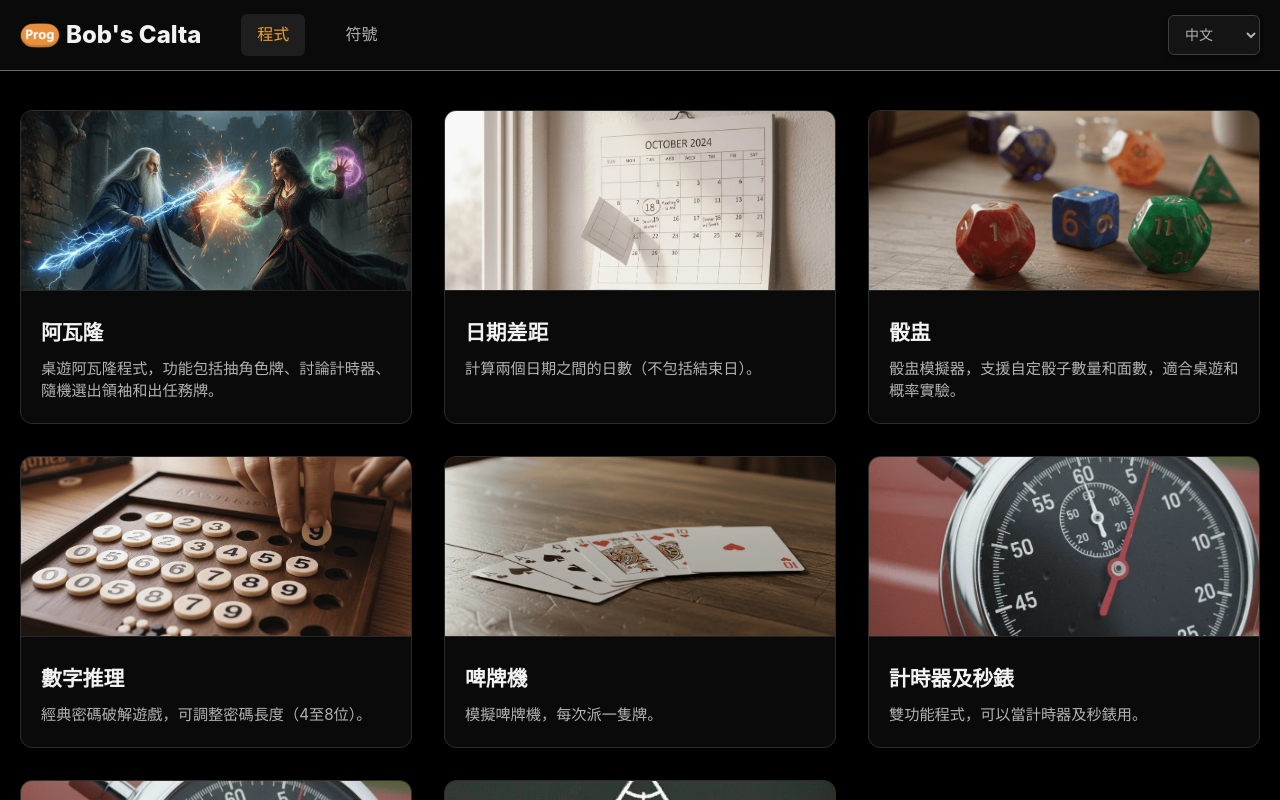
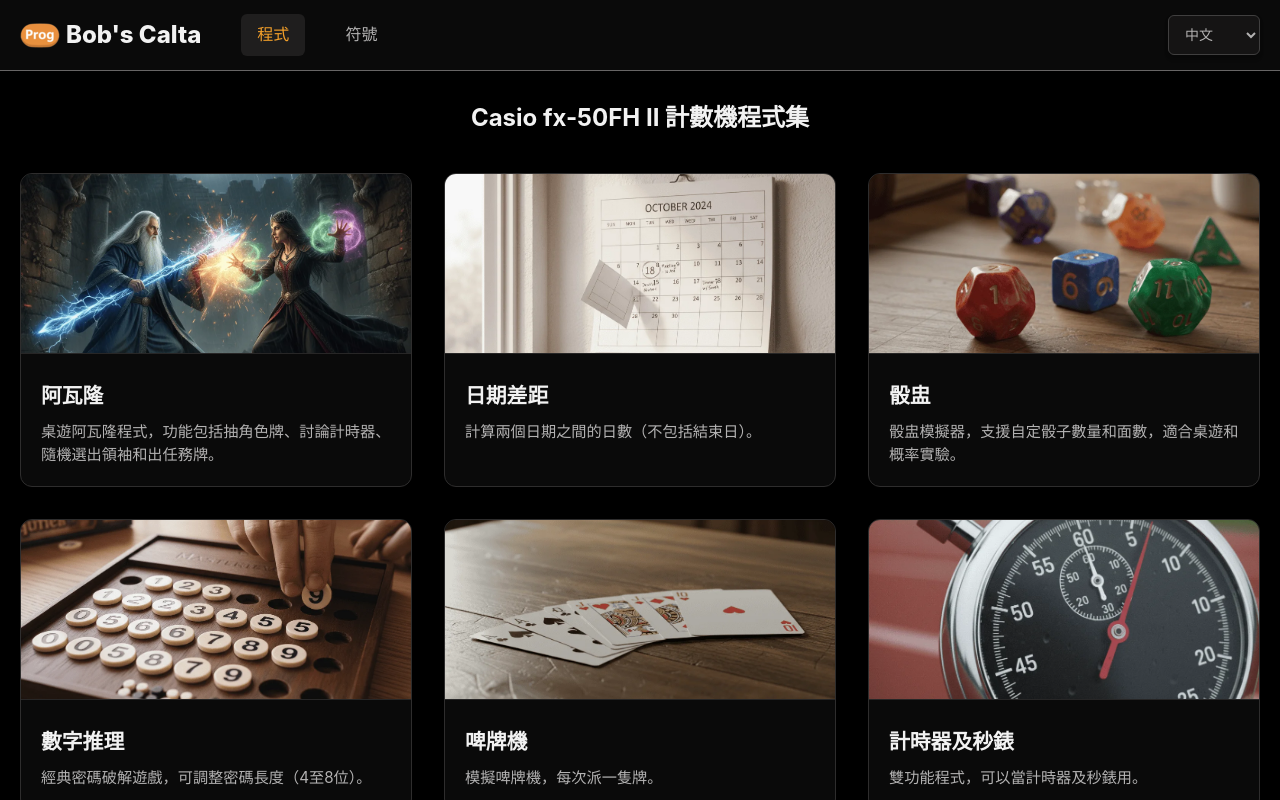
Before and after one commit to jkclee123/bob-calta-prog, a React (Create React App) app: page / in a window 1280 px wide. Shown: the top 800 px of the page. Built offline with nearby package versions, Linux system fonts and the light colour scheme; a web font is replaced by a local one.

Commit message:
homepage title

```diff
--- a/src/pages/HomePage.css
+++ b/src/pages/HomePage.css
@@ -1,5 +1,19 @@
 .home-page {
   min-height: calc(100vh - 70px);
+}
+
+.banner-section {
+  padding-top: 32px;
+  text-align: center;
+  margin: 0 auto;
+}
+
+.banner-title {
+  font-size: 1.5rem;
+  font-weight: 700;
+  margin: 0;
+  color: var(--text-primary);
+  line-height: 1.3;
 }
 
   /* Programs Section */
@@ -73,6 +87,10 @@
 /* Responsive Design */
 @media (max-width: 768px) {
 
+  .banner-title {
+    font-size: 1.2rem;
+  }
+
   .programs-grid {
     grid-template-columns: 1fr;
     gap: 24px;
@@ -89,6 +107,10 @@
 
 @media (max-width: 480px) {
 
+  .banner-title {
+    font-size: 1.1rem;
+  }
+
   .program-card-content {
     padding: 14px;
   }
--- a/src/pages/HomePage.js
+++ b/src/pages/HomePage.js
@@ -12,6 +12,15 @@ const HomePage = () => {
 
   return (
     <div className="home-page">
+      {/* Banner Card */}
+      <section className="banner-section">
+        <div className="container">
+          <h1 className="banner-title">{t({
+            en: "Casio fx-50FH II Program Collection by Bob",
+            zh: "Casio fx-50FH II 計數機程式集"
+          })}</h1>
+        </div>
+      </section>
 
       {/* Programs Grid */}
       <section className="programs-section">
```
